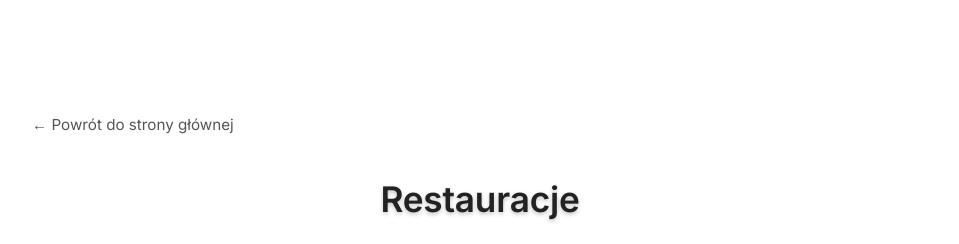
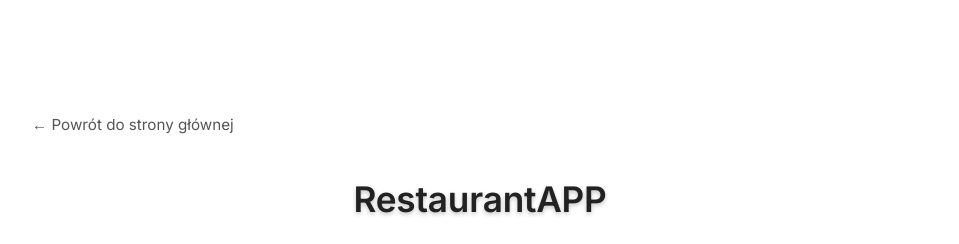
Before and after one commit to mareksigmund/Portfolio, a plain HTML site: page projects/restaurant.html in a window 1280 px wide. Shown: the top 244 px of the page, without its empty margins (160-1119 px from the left). Drawn offline with Linux system fonts and the light colour scheme.

Commit message:
quick_fix

```diff
--- a/projects/restaurant.html
+++ b/projects/restaurant.html
@@ -72,7 +72,7 @@
           >← Powrót do strony głównej</a
         >
 
-        <h1>Restauracje</h1>
+        <h1>RestaurantAPP</h1>
         <p class="intro">
           Platforma umożliwiająca przeglądanie restauracji i ich menu,
           dokonywanie rezerwacji stolików oraz otrzymywanie spersonalizowanych
```
